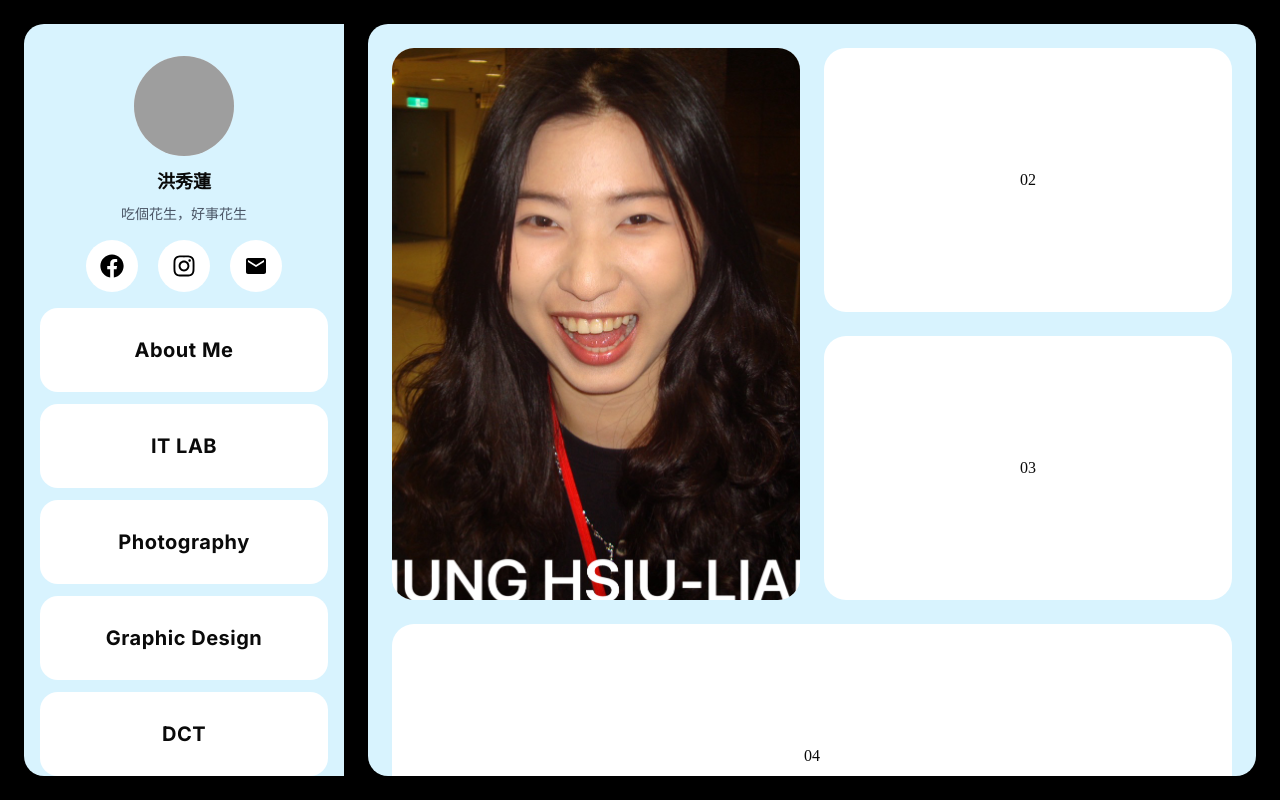
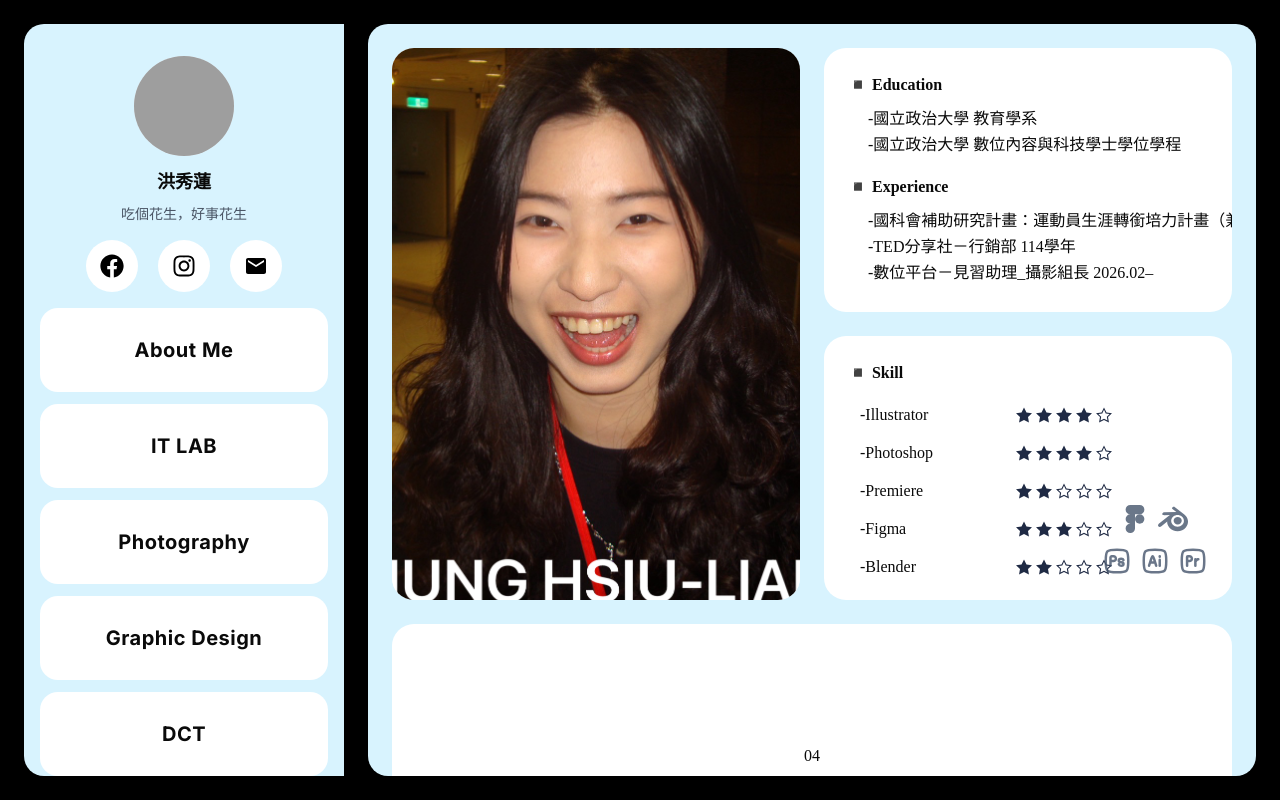
Before and after one commit to tinahung427-lian/1142_web_113102053_HW1, a Next.js app: page /about in a window 1280 px wide. Built offline with nearby package versions, Linux system fonts and the light colour scheme; grey boxes are pictures that could not be loaded.

Commit message:
feat: HW1

```diff
--- a/app/about/page.tsx
+++ b/app/about/page.tsx
@@ -1,4 +1,27 @@
 import PixelTransition from '@/components/PixelTransition';
+import { ImStarEmpty } from "react-icons/im";
+import { ImStarFull } from "react-icons/im";
+import { TbBrandAdobeIllustrator } from "react-icons/tb";
+import { TbBrandAdobePhotoshop } from "react-icons/tb";
+import { IoLogoFigma } from "react-icons/io5";
+import { SiBlender } from "react-icons/si";
+import { TbBrandAdobePremier } from "react-icons/tb";
+
+
+
+function Stars({ count }: { count: number }){
+  return (
+    <div className="flex gap-1 text-[#1f2a44]">
+      {[1, 2, 3, 4, 5].map((i) =>
+        i <= count ? (
+          <ImStarFull key={i} />
+        ) : (
+          <ImStarEmpty key={i} />
+        )
+      )}
+    </div>
+  );
+}
 
 export default function AboutPage() {
   return (
@@ -57,13 +80,72 @@ export default function AboutPage() {
         </div>
 
 
-        <div className="col-span-2 row-span-2 col-start-3 row-start-1 rounded-3xl bg-white flex items-center justify-center">
-          02
+        <div className="col-span-2 row-span-2 col-start-3 row-start-1 rounded-3xl bg-white p-6 overflow-x-auto overflow-y-hidden">
+          <div className="min-w-[700px] leading-relaxed">
+            <p className="font-bold mb-2">◾ Education</p>
+            <div className="pl-5 mb-4">
+              <p>-國立政治大學 教育學系</p>
+              <p>-國立政治大學 數位內容與科技學士學位學程</p>
+            </div>
+
+            <p className="font-bold mb-2">◾ Experience</p>
+            <div className="pl-5">
+              <p>-國科會補助研究計畫：運動員生涯轉銜培力計畫（兼任人力）2025.12–2026.01</p>
+              <p>-TED分享社－行銷部 114學年</p>
+              <p>-數位平台－見習助理_攝影組長 2026.02–</p>
+            </div>
+          </div>
         </div>
 
-        <div className="col-span-2 row-span-2 col-start-3 row-start-3 rounded-3xl bg-white flex items-center justify-center">
-          03
+        <div className="col-span-2 row-span-2 col-start-3 row-start-3 rounded-3xl bg-white p-6 leading-relaxed relative overflow-hidden">
+          <p className="font-bold mb-4">◾ Skill</p>
+          <div className="space-y-3 pl-3">
+
+            <div className="flex items-center gap-4">
+              <span className="w-[140px]">-Illustrator</span>
+              <Stars count={4} />
+
+            </div>
+
+            <div className="flex items-center gap-4">
+              <span className="w-[140px]">-Photoshop</span>
+              <Stars count={4} />
+            </div>
+
+            <div className="flex items-center gap-4">
+              <span className="w-[140px]">-Premiere</span>
+              <Stars count={2} />
+            </div>
+
+            <div className="flex items-center gap-4">
+              <span className="w-[140px]">-Figma</span>
+              <Stars count={3} />
+            </div>
+
+            <div className="flex items-center gap-4">
+              <span className="w-[140px]">-Blender</span>
+              <Stars count={2} />
+            </div>
+
+          </div>
+
+          <div className="absolute right-6 bottom-6 flex flex-col items-end gap-3 text-3xl text-slate-600 opacity-80">
+
+            <div className="flex gap-2 mr-5">
+              <IoLogoFigma className="transition hover:-translate-y-1" />
+              <SiBlender className="transition hover:-translate-y-1" />
+
+            </div>
+
+            <div className="flex gap-2">
+              <TbBrandAdobePhotoshop className="transition hover:-translate-y-1" />
+              <TbBrandAdobeIllustrator className="transition hover:-translate-y-1" />
+              <TbBrandAdobePremier className="transition hover:-translate-y-1" />
+            </div>
+          </div>
+
         </div>
+
 
         <div className="col-span-4 row-span-2 row-start-5 rounded-3xl bg-white flex items-center justify-center">
           04
```
